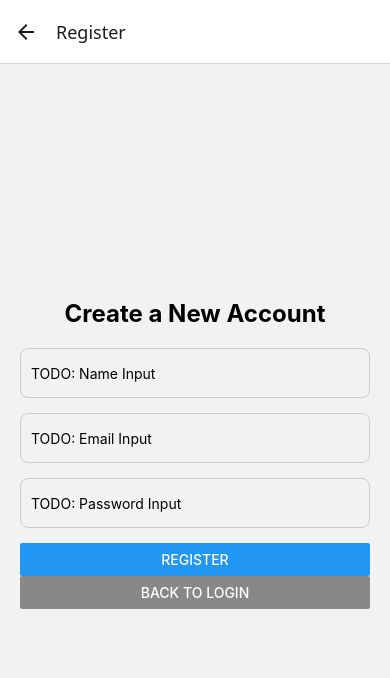
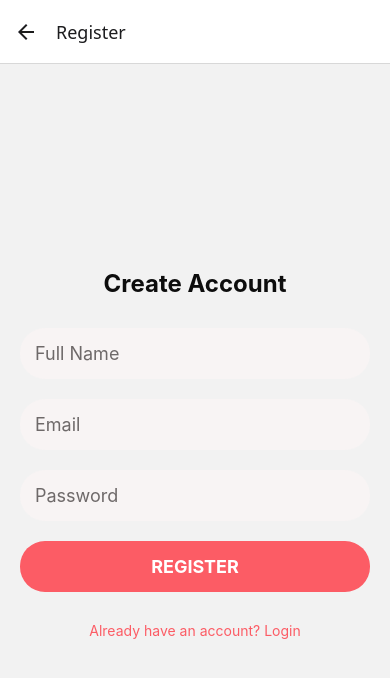
Before and after one commit to iamlearner1/motofix-frontend, a React Native app: screen /Register in a window 390 px wide. Shown: the top 678 px of the page. Built offline with nearby package versions, Linux system fonts and the light colour scheme.

Commit message:
dev : working login screen and register screen with role based navigation

```diff
--- /dev/null
+++ b/src/components/common/AppButton.tsx
@@ -0,0 +1,41 @@
+import React from 'react';
+import { TouchableOpacity, Text, StyleSheet, ActivityIndicator } from 'react-native';
+import colors from '../../config/colors';
+
+interface AppButtonProps {
+  title: string;
+  onPress: () => void;
+  isLoading?: boolean;
+}
+
+const AppButton: React.FC<AppButtonProps> = ({ title, onPress, isLoading = false }) => {
+  return (
+    <TouchableOpacity style={styles.button} onPress={onPress} disabled={isLoading}>
+      {isLoading ? (
+        <ActivityIndicator color={colors.white} />
+      ) : (
+        <Text style={styles.text}>{title}</Text>
+      )}
+    </TouchableOpacity>
+  );
+};
+
+const styles = StyleSheet.create({
+  button: {
+    backgroundColor: colors.primary,
+    borderRadius: 25,
+    justifyContent: 'center',
+    alignItems: 'center',
+    padding: 15,
+    width: '100%',
+    marginVertical: 10,
+  },
+  text: {
+    color: colors.white,
+    fontSize: 18,
+    textTransform: 'uppercase',
+    fontWeight: 'bold',
+  },
+});
+
+export default AppButton;
--- /dev/null
+++ b/src/components/common/AppTextInput.tsx
@@ -0,0 +1,35 @@
+import React from 'react';
+import { TextInput, View, StyleSheet, TextInputProps } from 'react-native';
+import colors from '../../config/colors';
+
+// We can extend the default TextInputProps to get all the standard props
+const AppTextInput: React.FC<TextInputProps> = ({ ...otherProps }) => {
+  return (
+    <View style={styles.container}>
+      <TextInput
+        style={styles.input}
+        placeholderTextColor={colors.medium}
+        {...otherProps}
+      />
+    </View>
+  );
+};
+
+const styles = StyleSheet.create({
+  container: {
+    backgroundColor: colors.light,
+    borderRadius: 25,
+    flexDirection: 'row',
+    alignItems: 'center',
+    width: '100%',
+    padding: 15,
+    marginVertical: 10,
+  },
+  input: {
+    flex: 1,
+    fontSize: 18,
+    color: colors.dark,
+  },
+});
+
+export default AppTextInput;
--- /dev/null
+++ b/src/components/common/Screen.tsx
@@ -0,0 +1,28 @@
+import React, { ReactNode } from 'react';
+import { StyleSheet, SafeAreaView, View, StyleProp, ViewStyle } from 'react-native';
+import { SafeAreaProvider } from 'react-native-safe-area-context';
+
+interface ScreenProps {
+  children: ReactNode;
+  style?: StyleProp<ViewStyle>;
+}
+
+const Screen: React.FC<ScreenProps> = ({ children, style }) => {
+  return (
+    <SafeAreaView style={[styles.screen, style]}>
+      <View style={[styles.view, style]}>{children}</View>
+    </SafeAreaView>
+  );
+};
+
+const styles = StyleSheet.create({
+  screen: {
+    flex: 1,
+  },
+  view: {
+    flex: 1,
+    paddingHorizontal: 20,
+  },
+});
+
+export default Screen;
--- /dev/null
+++ b/src/config/colors.ts
@@ -0,0 +1,10 @@
+export default {
+  primary: '#fc5c65',   // A vibrant red/pink
+  secondary: '#4ecdc4', // A teal color
+  black: '#000',
+  white: '#fff',
+  dark: '#0d0d0d',      // A dark grey for text
+  medium: '#6e6969',    // A medium grey for placeholders
+  light: '#f8f4f4',     // A light grey for input backgrounds
+  danger: '#ff5252',    // A color for error messages
+};
--- a/src/screens/auth/LoginScreen.tsx
+++ b/src/screens/auth/LoginScreen.tsx
@@ -1,16 +1,96 @@
-import React from 'react';
-import { View, Text, Button } from 'react-native';
+import React, { useState } from 'react';
+import { StyleSheet, Alert, Image, Text, TouchableOpacity } from 'react-native';
 import { useAuth } from '../../context/AuthContext';
+import { LoginScreenProps } from '../../types/types';
 
-const LoginScreen = ({ navigation }: any) => {
+import Screen from '../../components/common/Screen';
+import AppTextInput from '../../components/common/AppTextInput';
+import AppButton from '../../components/common/AppButton';
+import colors from '../../config/colors';
+
+// You'll need to add a logo image to your assets folder
+// const logo = require('../../assets/images/logo.png');
+
+const LoginScreen = ({ navigation }: LoginScreenProps) => {
   const { login } = useAuth();
+  const [email, setEmail] = useState('');
+  const [password, setPassword] = useState('');
+  const [isLoading, setIsLoading] = useState(false);
+
+  const handleLogin = async () => {
+    if (!email || !password) {
+      return Alert.alert("Validation Error", "Please enter both email and password.");
+    }
+    setIsLoading(true);
+    try {
+      await login(email, password);
+      // Navigation happens automatically via AppNavigator
+    } catch (error: any) {
+      const message = error.response?.data?.message || "An unexpected error occurred.";
+      Alert.alert("Login Failed", message);
+    } finally {
+      setIsLoading(false);
+    }
+  };
+
   return (
-    <View style={{ flex: 1, justifyContent: 'center', alignItems: 'center' }}>
-      <Text>Login Screen</Text>
-      <Button title="Login (Simulate)" onPress={() => login('chris.c@example.com', 'UserPassword123')} />
-      <Button title="Go to Register" onPress={() => navigation.navigate('Register')} />
-    </View>
+    <Screen style={styles.container}>
+      {/* <Image source={logo} style={styles.logo} /> */}
+      <Text style={styles.title}>Welcome Back!</Text>
+
+      <AppTextInput
+        placeholder="Email"
+        value={email}
+        onChangeText={setEmail}
+        keyboardType="email-address"
+        autoCapitalize="none"
+        autoCorrect={false}
+        textContentType="emailAddress"
+      />
+      <AppTextInput
+        placeholder="Password"
+        value={password}
+        onChangeText={setPassword}
+        secureTextEntry
+        autoCapitalize="none"
+        autoCorrect={false}
+        textContentType="password"
+      />
+      <AppButton
+        title="Login"
+        onPress={handleLogin}
+        isLoading={isLoading}
+      />
+      <TouchableOpacity onPress={() => navigation.navigate('Register')}>
+        <Text style={styles.registerText}>Don't have an account? Sign Up</Text>
+      </TouchableOpacity>
+    </Screen>
   );
 };
 
+const styles = StyleSheet.create({
+  container: {
+    justifyContent: 'center',
+  },
+  logo: {
+    width: 150,
+    height: 150,
+    alignSelf: 'center',
+    marginTop: 50,
+    marginBottom: 20,
+  },
+  title: {
+    fontSize: 24,
+    fontWeight: 'bold',
+    textAlign: 'center',
+    marginBottom: 20,
+    color: colors.dark,
+  },
+  registerText: {
+    color: colors.primary,
+    textAlign: 'center',
+    marginTop: 20,
+  },
+});
+
 export default LoginScreen;
--- a/src/screens/auth/RegisterScreen.tsx
+++ b/src/screens/auth/RegisterScreen.tsx
@@ -1,13 +1,15 @@
 import React, { useState } from 'react';
-import { View, StyleSheet, Alert, Button, Text } from 'react-native';
+import { StyleSheet, Alert, Text, TouchableOpacity } from 'react-native';
+import { useAuth } from '../../context/AuthContext';
 import { authService } from '../../services/authService';
-import { useAuth } from '../../context/AuthContext';
-// Replace these with your custom components later
-// import AppButton from '../../components/common/AppButton';
-// import AppTextInput from '../../components/common/AppTextInput';
+
+import Screen from '../../components/common/Screen';
+import AppTextInput from '../../components/common/AppTextInput';
+import AppButton from '../../components/common/AppButton';
+import colors from '../../config/colors';
 
 const RegisterScreen = ({ navigation }: any) => {
-  const { login } = useAuth(); // We'll log the user in right after they register
+  const { login } = useAuth();
   const [name, setName] = useState('');
   const [email, setEmail] = useState('');
   const [password, setPassword] = useState('');
@@ -15,19 +17,15 @@ const RegisterScreen = ({ navigation }: any) => {
 
   const handleRegister = async () => {
     if (!name || !email || !password) {
-      Alert.alert("Error", "Please fill in all fields.");
-      return;
+      return Alert.alert("Validation Error", "Please fill in all fields.");
     }
-
     setIsLoading(true);
     try {
       await authService.register(name, email, password);
-      // After successful registration, automatically log them in
+      // If registration is successful, automatically log the new user in
       await login(email, password);
-      // Navigation to the user's home screen will happen automatically
     } catch (error: any) {
-      // The error object might have response data from the server
-      const message = error.response?.data?.message || "An unknown error occurred.";
+      const message = error.response?.data?.message || "An unexpected error occurred.";
       Alert.alert("Registration Failed", message);
     } finally {
       setIsLoading(false);
@@ -35,47 +33,57 @@ const RegisterScreen = ({ navigation }: any) => {
   };
 
   return (
-    <View style={styles.container}>
-      <Text style={styles.title}>Create a New Account</Text>
-      {/* Replace these with your AppTextInput components */}
-      <View style={styles.input}><Text>TODO: Name Input</Text></View>
-      <View style={styles.input}><Text>TODO: Email Input</Text></View>
-      <View style={styles.input}><Text>TODO: Password Input</Text></View>
-      <Button
-        title={isLoading ? "Registering..." : "Register"}
+    <Screen style={styles.container}>
+      <Text style={styles.title}>Create Account</Text>
+
+      <AppTextInput
+        placeholder="Full Name"
+        value={name}
+        onChangeText={setName}
+        autoCorrect={false}
+      />
+      <AppTextInput
+        placeholder="Email"
+        value={email}
+        onChangeText={setEmail}
+        keyboardType="email-address"
+        autoCapitalize="none"
+        autoCorrect={false}
+      />
+      <AppTextInput
+        placeholder="Password"
+        value={password}
+        onChangeText={setPassword}
+        secureTextEntry
+        autoCapitalize="none"
+      />
+      <AppButton
+        title="Register"
         onPress={handleRegister}
-        disabled={isLoading}
+        isLoading={isLoading}
       />
-      <Button
-        title="Back to Login"
-        onPress={() => navigation.goBack()}
-        color="#888"
-      />
-    </View>
+      <TouchableOpacity onPress={() => navigation.goBack()}>
+        <Text style={styles.loginText}>Already have an account? Login</Text>
+      </TouchableOpacity>
+    </Screen>
   );
 };
 
 const styles = StyleSheet.create({
   container: {
-    flex: 1,
     justifyContent: 'center',
-    padding: 20,
   },
   title: {
     fontSize: 24,
     fontWeight: 'bold',
     textAlign: 'center',
     marginBottom: 20,
+    color: colors.dark,
   },
-  // Placeholder style for inputs
-  input: {
-    height: 50,
-    borderColor: '#ccc',
-    borderWidth: 1,
-    borderRadius: 8,
-    marginBottom: 15,
-    justifyContent: 'center',
-    paddingHorizontal: 10,
+  loginText: {
+    color: colors.primary,
+    textAlign: 'center',
+    marginTop: 20,
   },
 });
 
```
